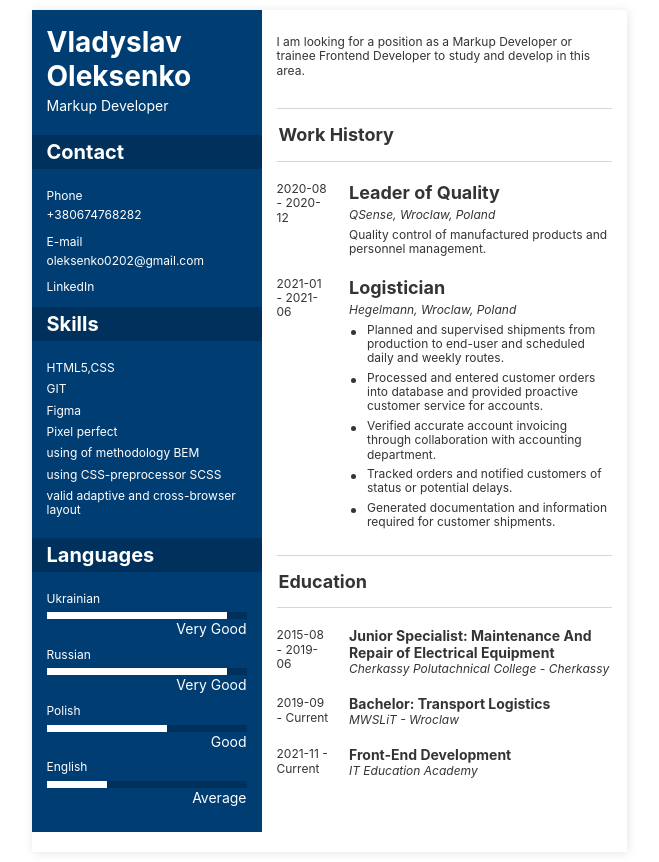
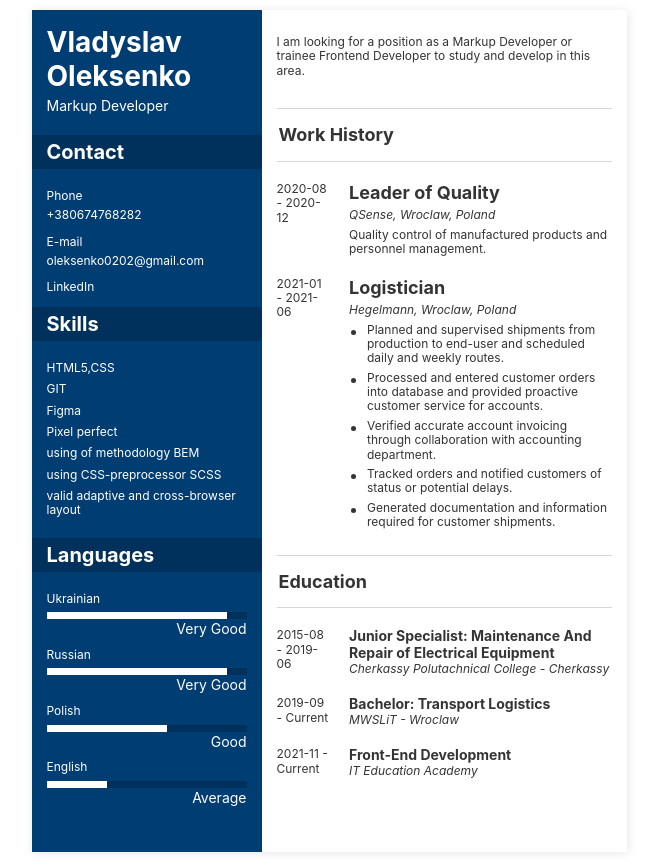
Before and after one commit to Kristian027/cv-oleksenko, a plain HTML site: page index.html in a window 1280 px wide. Shown: the whole page, without its empty margins (311-970 px from the left). Drawn offline with Linux system fonts and the light colour scheme.

Commit message:
changed size

```diff
--- a/styles/style.css
+++ b/styles/style.css
@@ -44,7 +44,7 @@ a:hover {
 .cv__wrap {
     display: flex;
     flex-direction: row;
-    /* box-shadow: 1px 1px 10px rgba(, , , .5) ; */
+    height: 100%;
 }
 
 .main__wrap {
```
